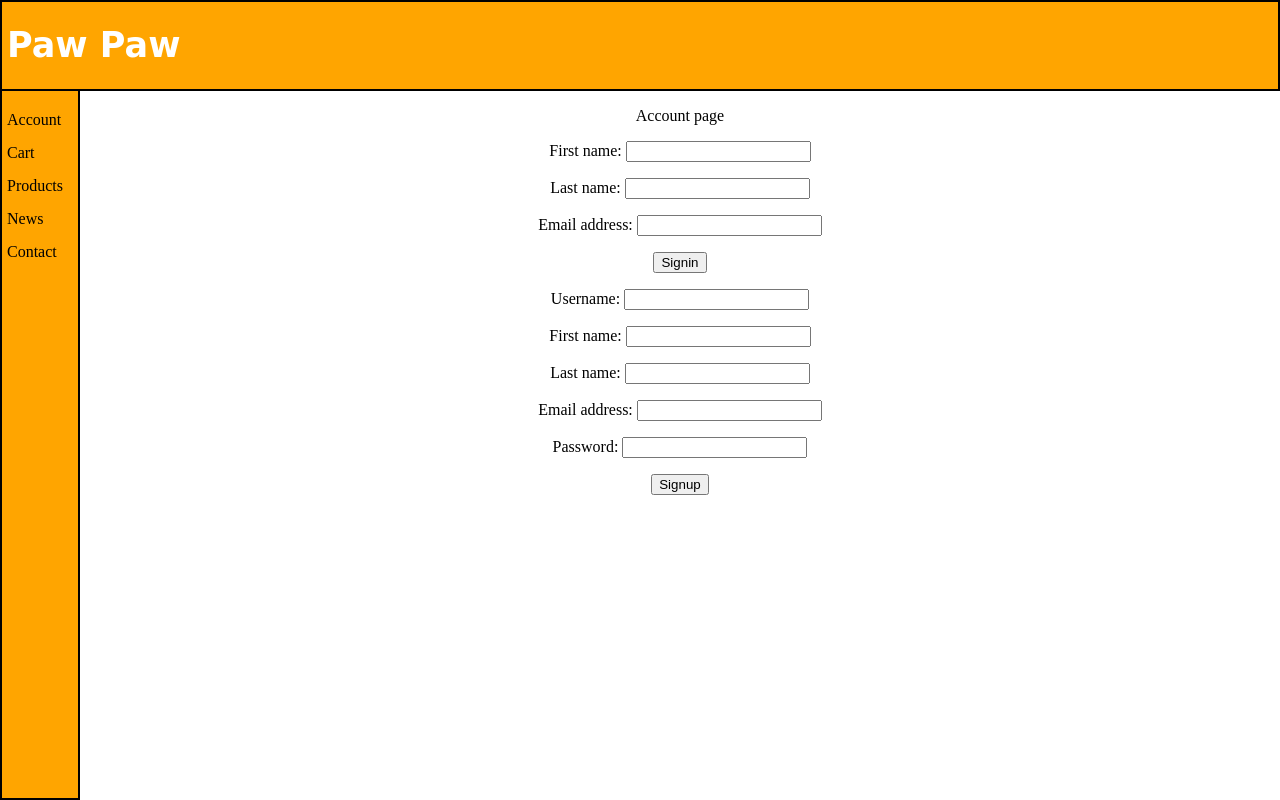
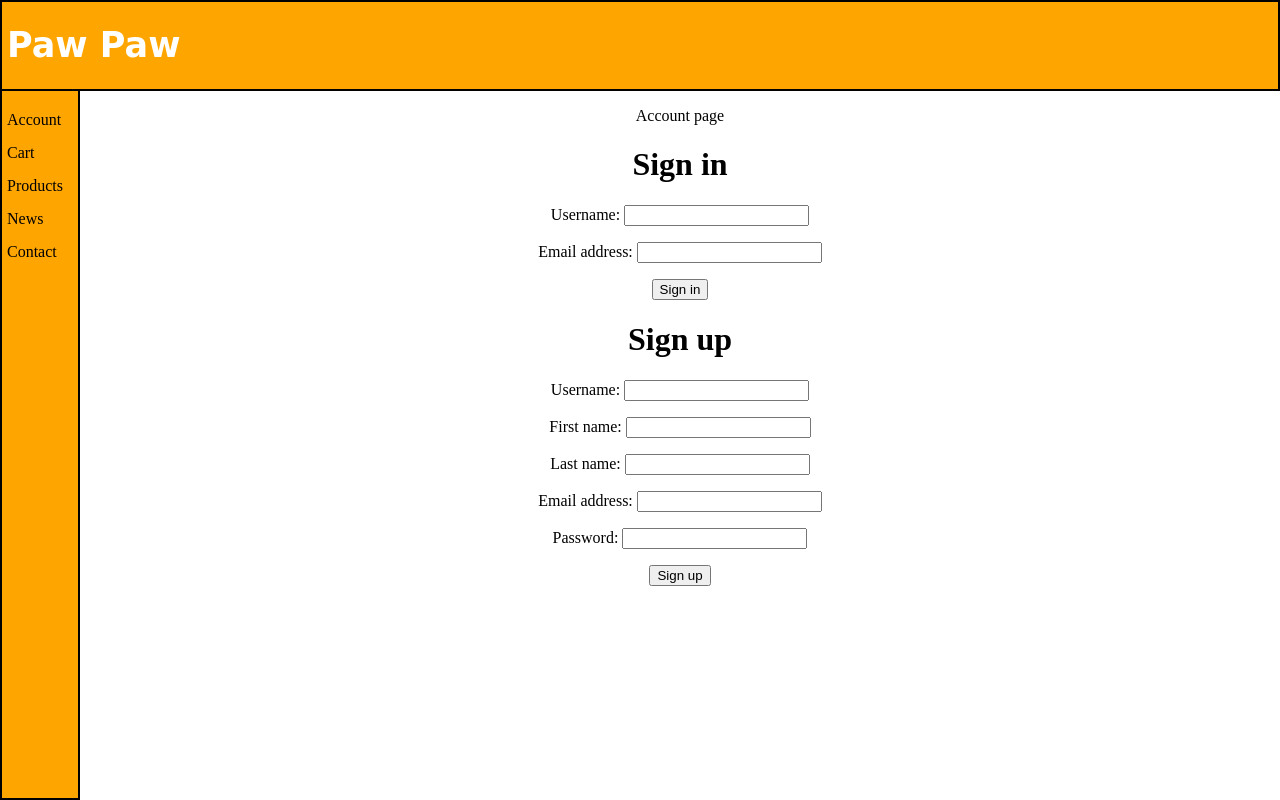
Before and after one commit to Pythonic2023/pawpaw, a Django app: page /account/ in a window 1280 px wide. Run offline with Django 5.2, Linux system fonts and the light colour scheme; parts of the project's set-up code (start-up, migrations or seed data) failed here and were passed over.

Commit message:
Fixed code where if one form was wrong the other will now not receive an error message. Reason is I instantiated both forms with POST data which led to an unintended error in one or the other.

```diff
--- a/pawpawapp/forms.py
+++ b/pawpawapp/forms.py
@@ -4,7 +4,7 @@ from django.contrib.auth.models import User
 class SignInForm(forms.ModelForm):
     class Meta:
         model = User
-        fields = ['first_name', 'last_name', 'email']
+        fields = ['username', 'email']
 
 
 class SignUpForm(forms.ModelForm):
--- a/pawpawapp/templates/account.html
+++ b/pawpawapp/templates/account.html
@@ -3,6 +3,7 @@
 
 {% block content %}
     <p>Account page</p>
+    <h1>Sign in</h1>
     <form method="POST">
         {% csrf_token %}
         {% for field in signinform %}
@@ -16,9 +17,10 @@
                 {% endif %}
             </p>
         {% endfor %}
-        <button type="submit" name="signin">Signin</button>
+        <button type="submit" name="signin">Sign in</button>
     </form>
 
+    <h1>Sign up</h1>
      <form method="POST">
         {% csrf_token %}
         {% for field in signupform %}
@@ -33,7 +35,7 @@
             </p>
         {% endfor %}
 
-        <button type="submit" name="signup">Signup</button>
+        <button type="submit" name="signup">Sign up</button>
     </form>
 
 {% endblock %}
--- a/pawpawapp/views.py
+++ b/pawpawapp/views.py
@@ -34,9 +34,9 @@ def login(request):
 
 def account(request):
     if request.method == "POST":
-        user_signin = SignInForm(request.POST, prefix="user_signin")
-        user_signup = SignUpForm(request.POST, prefix="user_signup")
         if 'signup' in request.POST:
+            user_signup = SignUpForm(request.POST, prefix="user_signup")
+            user_signin = SignInForm(prefix="user_signin")
             if user_signup.is_valid():
                 user_name = user_signup.cleaned_data['username']
                 first_name = user_signup.cleaned_data['first_name']
@@ -47,11 +47,20 @@ def account(request):
                 user.first_name = first_name
                 user.last_name = last_name
                 user.save()
+                return render(request, "base.html")
             else:
                 return render(request, "account.html", {'signupform': user_signup, 'signinform': user_signin})
 
 
         elif 'signin' in request.POST:
+            if request.method == 'POST':
+                if 'signin' in request.POST:
+                    user_signin = SignInForm(request.POST, prefix="user_signin")
+                    user_signup = SignUpForm(prefix="user_signup")
+                    if user_signin.is_valid():
+                        HttpResponse("Signed in")
+                    else:
+                        return render(request, "account.html", {'signinform': user_signin, 'signupform': user_signup})
             return HttpResponse("signin pressed")
         else:
             return None
```
